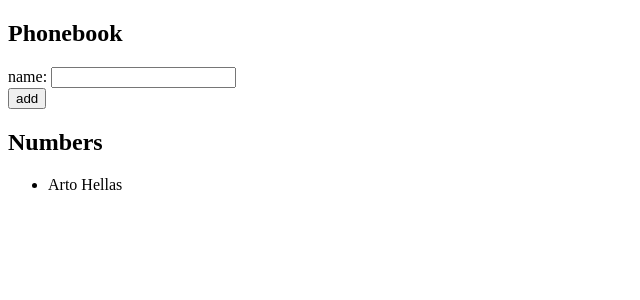
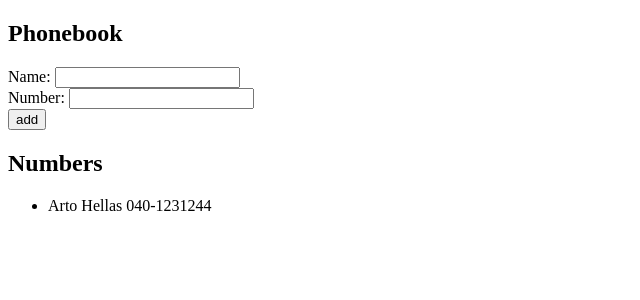
Before and after one commit to Pekk4/fullstack, a React (Create React App) app in the folder osa2/puhelinluettelo/: page / in a window 1280 px wide. Shown: the top 300 px of the page, without its empty margins (0-640 px from the left). Built offline with nearby package versions, Linux system fonts and the light colour scheme.

Commit message:
Assignment 2.8

```diff
--- a/osa2/puhelinluettelo/src/App.js
+++ b/osa2/puhelinluettelo/src/App.js
@@ -3,9 +3,13 @@
 
 const App = () => {
   const [persons, setPersons] = useState([
-    { name: 'Arto Hellas' }
+    {
+      name: 'Arto Hellas',
+      number: '040-1231244'
+    }
   ])
   const [newName, setNewName] = useState('')
+  const [newNumber, setNewNumber] = useState('')
 
   const addName = (event) => {
     event.preventDefault()
@@ -14,16 +18,21 @@
       alert(`${newName} is already added to phonebook`)
     } else {
       const nameObject = {
-        name: newName
+        name: newName,
+        number: newNumber
       }
 
       setPersons(persons.concat(nameObject))
       setNewName('')
+      setNewNumber('')
     }
   }
 
   const handleNameChange = (event) => {
     setNewName(event.target.value)
+  }
+  const handleNumberChange = (event) => {
+    setNewNumber(event.target.value)
   }
 
   return (
@@ -31,7 +40,10 @@
       <h2>Phonebook</h2>
       <form onSubmit={addName}>
         <div>
-          name: <input value={newName} onChange={handleNameChange} />
+          Name: <input value={newName} onChange={handleNameChange} />
+        </div>
+        <div>
+          Number: <input value={newNumber} onChange={handleNumberChange} />
         </div>
         <div>
           <button type="submit">add</button>
@@ -43,7 +55,6 @@
       </ul>
     </div>
   )
-
 }
 
 export default App
--- a/osa2/puhelinluettelo/src/components/Person.js
+++ b/osa2/puhelinluettelo/src/components/Person.js
@@ -1,5 +1,5 @@
 const Person = ({ person }) => (
-    <li>{person.name}</li>
+    <li>{person.name} {person.number}</li>
 )
 
 export default Person
```
